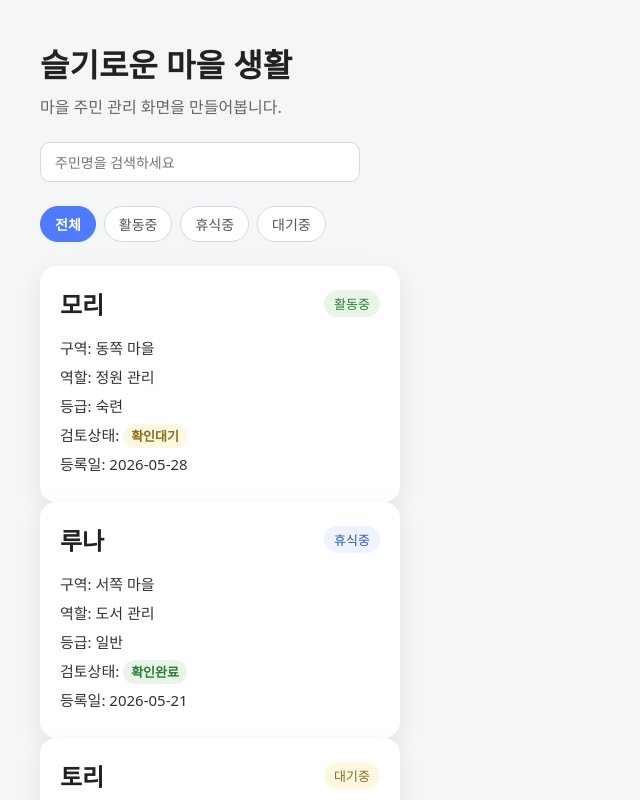
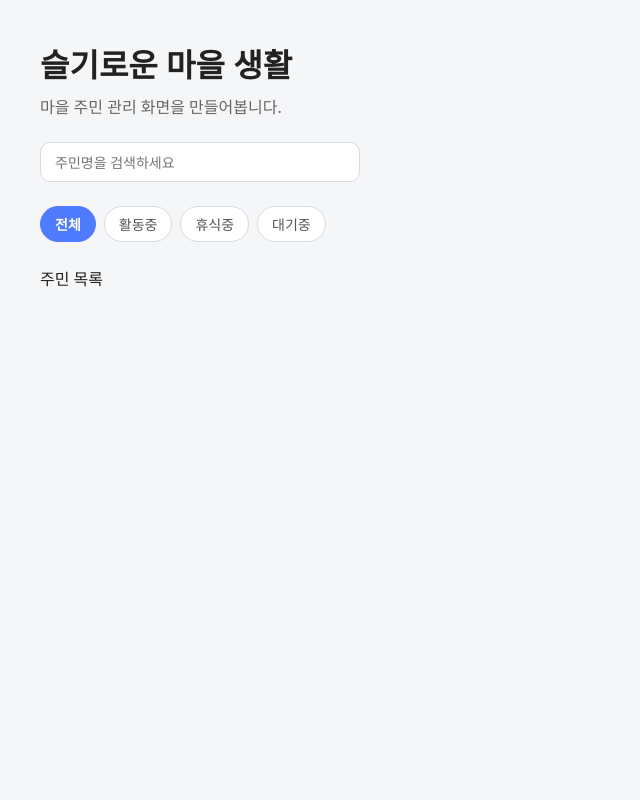
Before and after one commit to JEON-DONG-HEE/wise-village-life, a React (Vite) app: page / in a window 1280 px wide. Shown: the top 800 px of the page, without its empty margins (0-640 px from the left). Built offline with nearby package versions, Linux system fonts and the light colour scheme.

Commit message:
주민목록 컴포넌트 분리 1차

```diff
--- a/src/App.tsx
+++ b/src/App.tsx
@@ -3,6 +3,7 @@ import ResidentCard from "./components/ResidentCard";
 import SearchBox from "./components/SearchBox";
 import StatusFilter from "./components/StatusFilter";
 import EmptyMessage from "./components/EmptyMessage";
+import ResidentList from "./components/ResidentList";
 
 import { residents } from "./data/residents";
 import type { FilterStatus } from "./types/resident";
@@ -35,12 +36,13 @@ function App() {
       />
 
       {filteredResidents.length > 0 ? (
-        <div className="resident-list">
-          {filteredResidents.map((resident) => (
-            <ResidentCard key={resident.id} resident={resident} />
-          ))}
-        </div>
+        <ResidentList />
       ) : (
+        // <div className="resident-list">
+        //   {filteredResidents.map((resident) => (
+        //     <ResidentCard key={resident.id} resident={resident} />
+        //   ))}
+        // </div>
         <EmptyMessage />
       )}
     </div>
--- /dev/null
+++ b/src/components/ResidentList.tsx
@@ -0,0 +1,11 @@
+import type { Resident } from "../types/resident";
+
+type ResidentListProps = {
+  residents: Resident[];
+};
+
+function ResidentList({ residents }: ResidentListProps) {
+  return <div>주민 목록</div>;
+}
+
+export default ResidentList;
```
